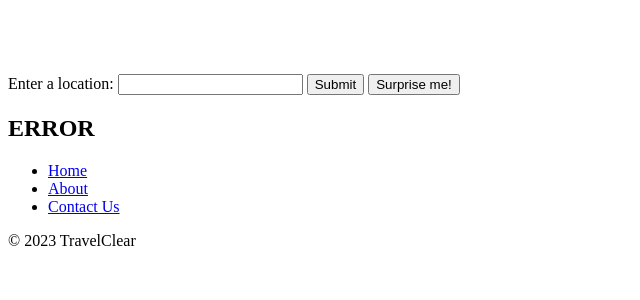
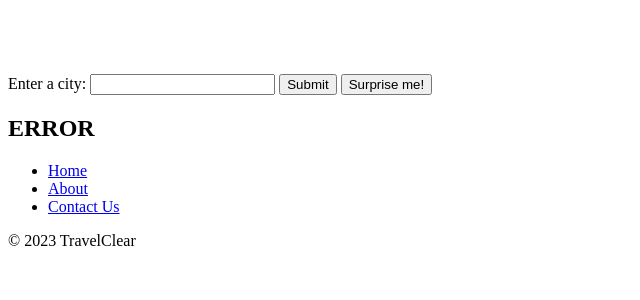
Before and after one commit to HaiderRaza7/TravelClear, a Flask app: page / in a window 1280 px wide. Shown: the part 117-417 px from the top of the page, without its empty margins (0-640 px from the left). Run offline with Flask 3, Linux system fonts and the light colour scheme.

Commit message:
Updated index.html with city instead of location

```diff
--- a/MapHacks/templates/index.html
+++ b/MapHacks/templates/index.html
@@ -17,7 +17,7 @@
   <div class="container">
     <br><br><br>
     <form method="POST">
-      <label for="text_input">Enter a location:</label>
+      <label for="text_input">Enter a city:</label>
       <input type="text" name="text_input" id="text_input">
       <button type="submit" name="submit" id="submit">Submit</button>
 	  <button type="submit" name="random" id="random">Surprise me!</button>
```
